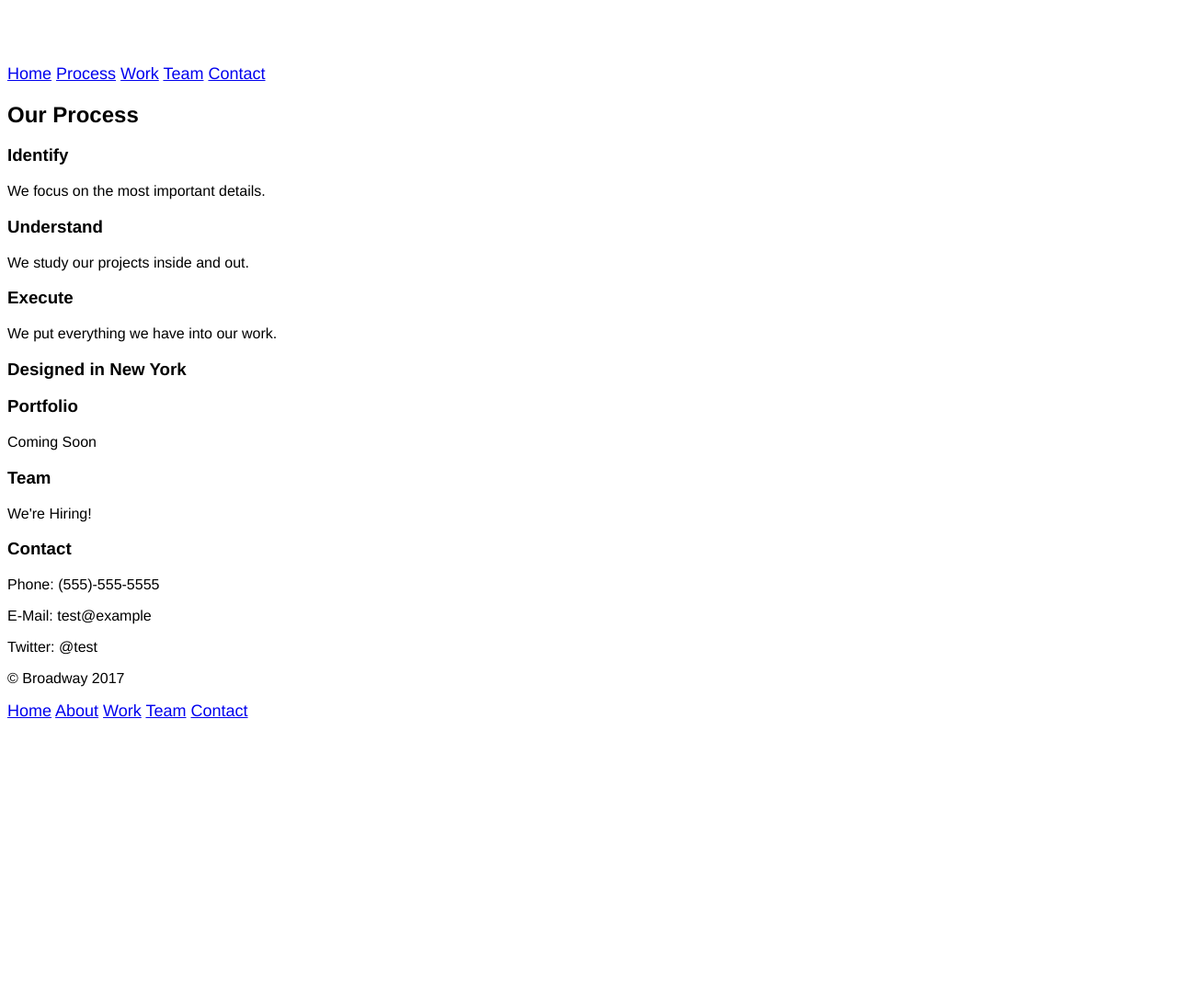
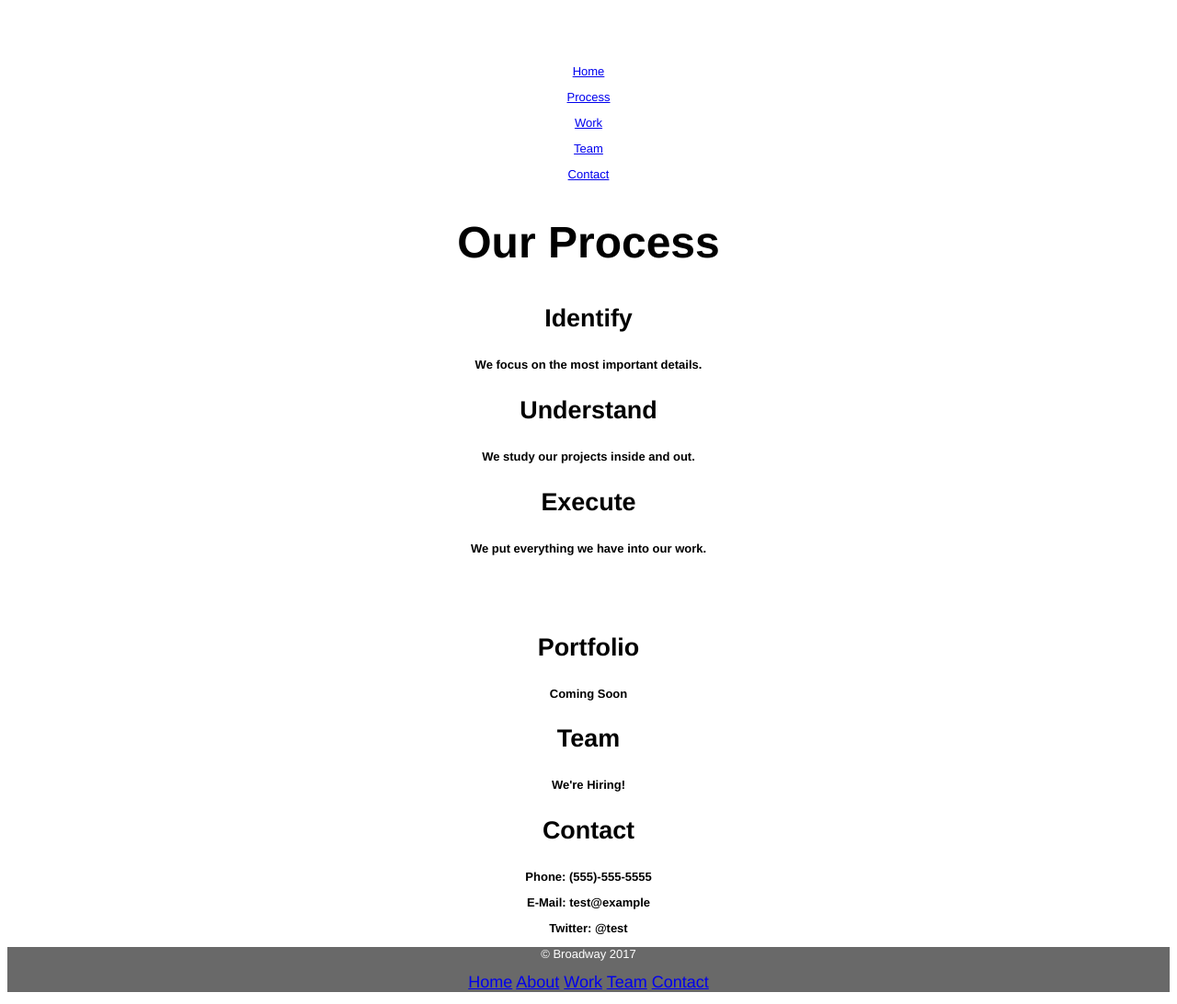
Before and after one commit to Hjekings/broadway-design, a plain HTML site: page index.html in a window 1280 px wide. Shown: the part 280-1372 px from the top of the page at 92% size. Before the commit the page ends 1072 px from the top, so only its background shows below. Drawn offline with Linux system fonts and the light colour scheme; files that its build step writes are made by us from their sources.

Commit message:
Added CCS styling

```diff
--- a/index.html
+++ b/index.html
@@ -16,11 +16,11 @@
   <!-- Navigation Menu -->
 
   <div class="links">
-    <a href="#">Home</a>
-    <a href="#">Process</a>
-    <a href="#">Work</a>
-    <a href="#">Team</a>
-    <a href="#">Contact</a>
+    <p><a href="#">Home</a></p>
+    <p><a href="#">Process</a></p>
+    <p><a href="#">Work</a></p>
+    <p><a href="#">Team</a></p>
+    <p><a href="#">Contact</a></p>
   </div>
 
   <!-- Process Information -->
@@ -57,8 +57,9 @@
 
   <!-- Footer Navigation Bar -->
 
-  <p>© Broadway 2017</p>
-
+  <div class="footer">
+    <p>
+      © Broadway 2017
       <div class="links">
         <a href="#">Home</a>
         <a href="#">About</a>
@@ -66,6 +67,8 @@
         <a href="#">Team</a>
         <a href="#">Contact</a>
       </div>
+    </p>
+  </div>
 
   </body>
 </html>
--- a/resources/style.css
+++ b/resources/style.css
@@ -1,5 +1,6 @@
 body {
   font-family: Helvetica;
+  text-align: center;
 }
 
 .title, .links {
@@ -14,3 +15,29 @@ body {
 .links {
   font-size: 18px;
 }
+
+.heading {
+  font-size: 32px;
+  font-weight: Bold;
+}
+
+.subheading {
+  font-size: 23px;
+  font-weight: Bold;
+}
+
+p {
+  font-size: 13px;
+}
+
+.designed {
+  font-size: 23px;
+  font-weight: Bold;
+  color: White;
+}
+
+.footer {
+  font-size: 11px;
+  color: White;
+  background-color: dimgray;
+}
```
Lines whose indentation alone changed are shown as unchanged.
